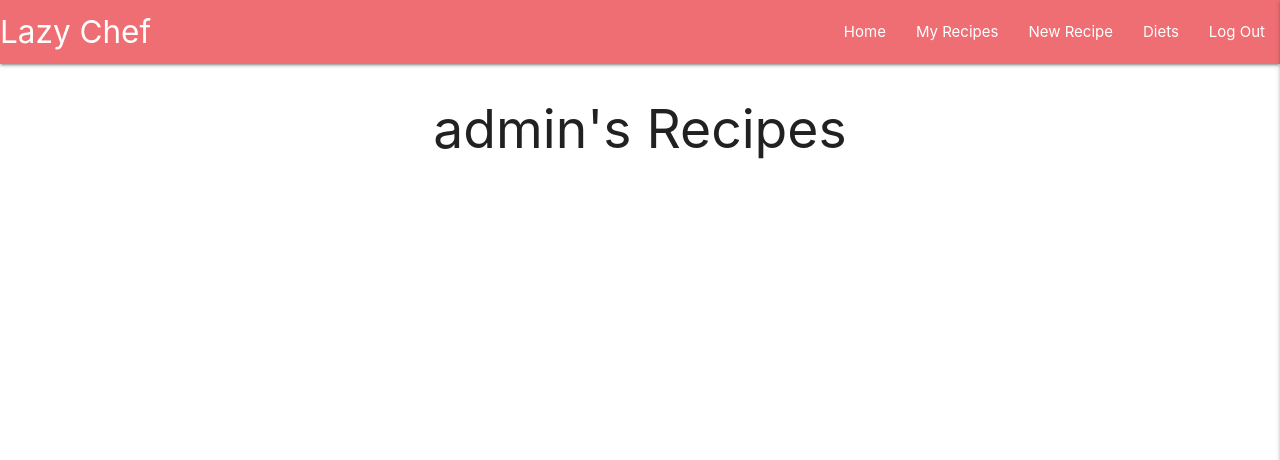
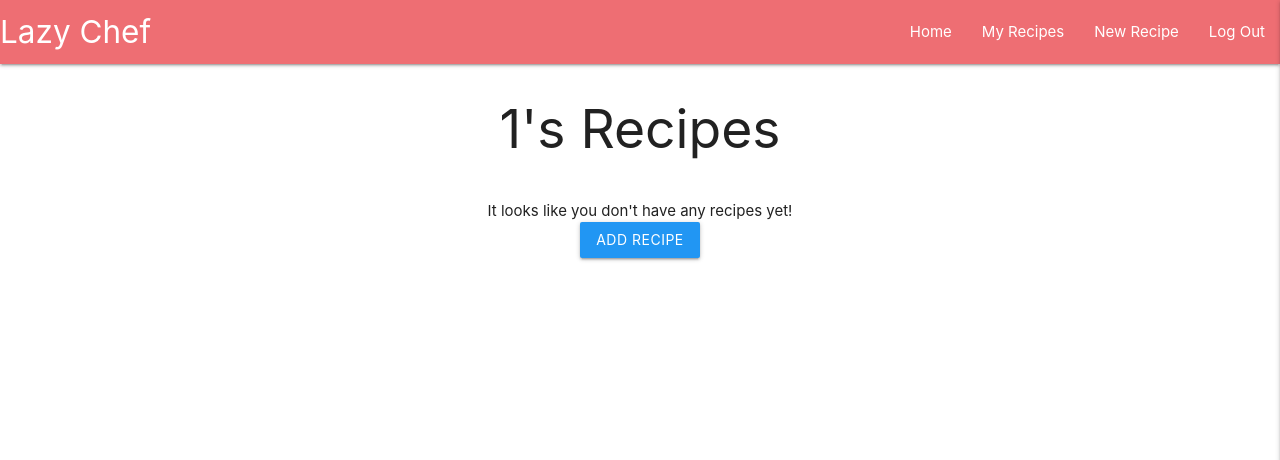
Before and after one commit to ConnorSargent/lazy_chef, a Flask app: page /my_recipes/1 in a window 1280 px wide. Shown: the top 460 px of the page. Run offline with Flask 2, Linux system fonts and the light colour scheme; the visitor is signed in with stand-in values (Sample User, id 1); data that the repository does not hold is empty; some libraries are stand-ins or nearby versions.

Commit message:
add add recipes message, remove delete security

```diff
--- a/app.py
+++ b/app.py
@@ -190,16 +190,9 @@
 
 @app.route('/delete_recipe/<recipe_id>')
 def delete_recipe(recipe_id):
-    recipe_owner = ("recipe.created_by")
-    if (session["user"].lower() == recipe_owner.lower()
-            or session["user"] == "admin"):
-        mongo.db.recipes.remove({'_id': ObjectId(recipe_id)})
-        flash('Recipe Successfully Deleted')
-        return redirect(url_for('my_recipes', username=session['user']))
-
-    else:
-        flash('You Must Be The Recipe Owner Perform This Action')
-        return redirect(url_for('get_recipes'))
+    mongo.db.recipes.remove({'_id': ObjectId(recipe_id)})
+    flash('Recipe Successfully Deleted')
+    return redirect(url_for('my_recipes', username=session['user']))
 
 
 @app.route("/view_recipe/<recipe_id>", methods=['POST', 'GET'])
--- a/templates/my_recipes.html
+++ b/templates/my_recipes.html
@@ -27,4 +27,14 @@
     {% endfor %}
   </div>
 
+  {% if not my_recipes %}
+  <p class="center-align">
+      It looks like you don't have any recipes yet!
+      <br>
+      <a href="{{ url_for('add_recipe')}}" class="btn blue">
+        Add Recipe
+      </a>
+  </p>
+  {% endif%}
+
 {% endblock %}
```
